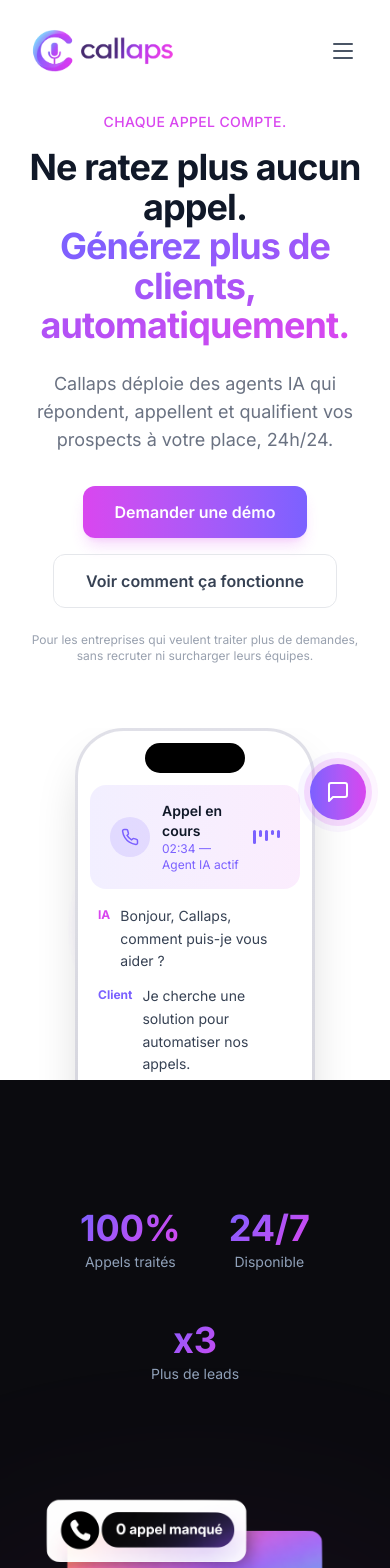
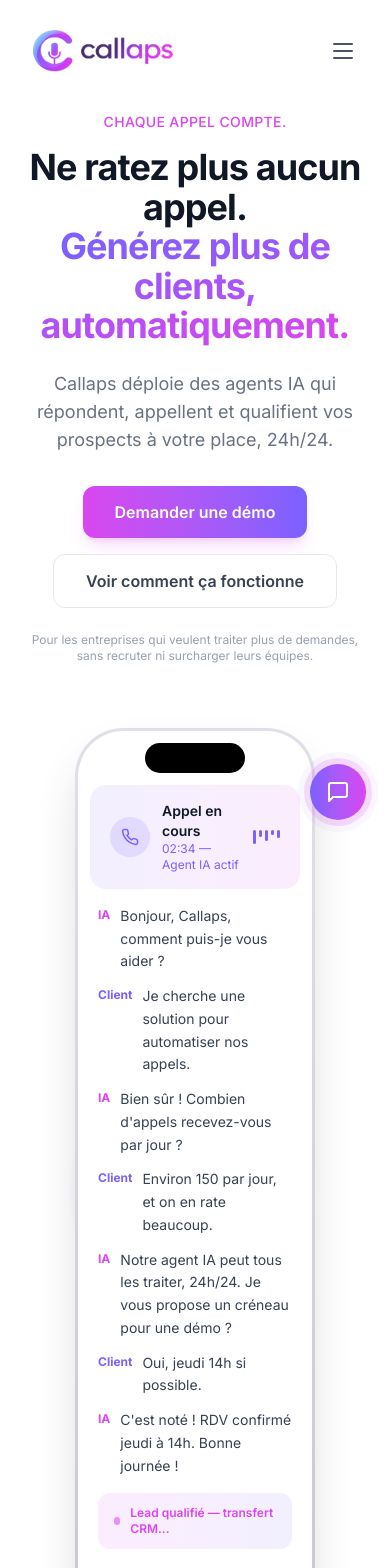
Before and after one commit to WassimHabib/callaps_vitrine, a Next.js app: page / in a window 390 px wide. Shown: the top 1568 px of the page. Built offline with nearby package versions, Linux system fonts and the light colour scheme.

Commit message:
fix: remove overflow-hidden du conteneur téléphone
Co-Authored-By: Claude Opus 4.6 (1M context) <noreply@anthropic.com>

```diff
--- a/src/components/Hero.tsx
+++ b/src/components/Hero.tsx
@@ -64,7 +64,7 @@ export default function Hero() {
         </div>
 
         {/* ── Phone showcase — centré, grand, dépasse en bas comme droper.ai ── */}
-        <div className="relative flex justify-center mt-16 md:mt-20 -mb-32 md:-mb-64 animate-fade-in-up animation-delay-600 max-h-[400px] md:max-h-none overflow-hidden">
+        <div className="relative flex justify-center mt-16 md:mt-20 -mb-32 md:-mb-64 animate-fade-in-up animation-delay-600">
 
           {/* Glow behind elements */}
           <img src="/glow-bg.png" alt="" className="absolute top-1/2 left-1/2 -translate-x-1/2 -translate-y-1/2 w-[900px] md:w-[1200px] pointer-events-none z-0 opacity-80" />
```
